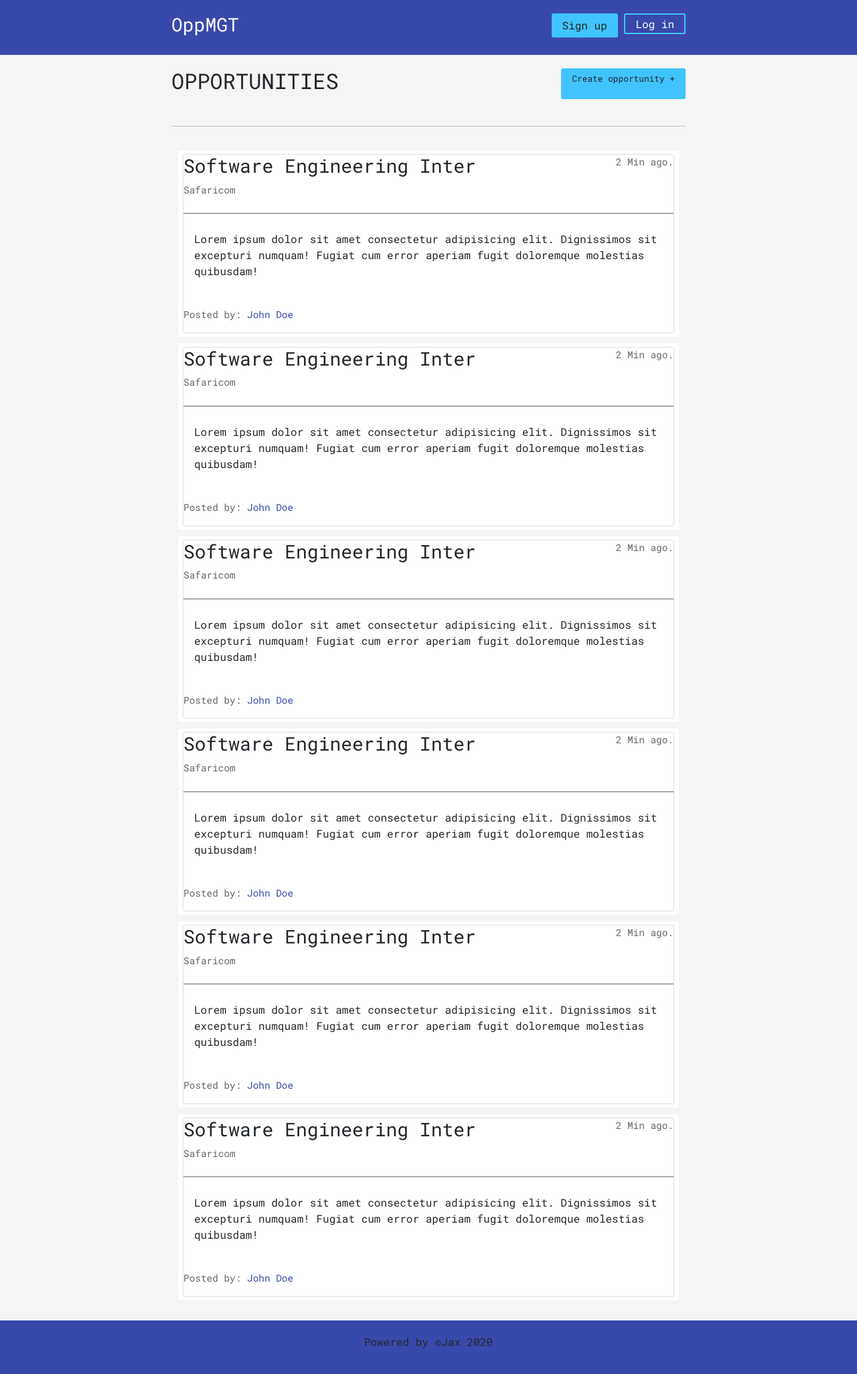
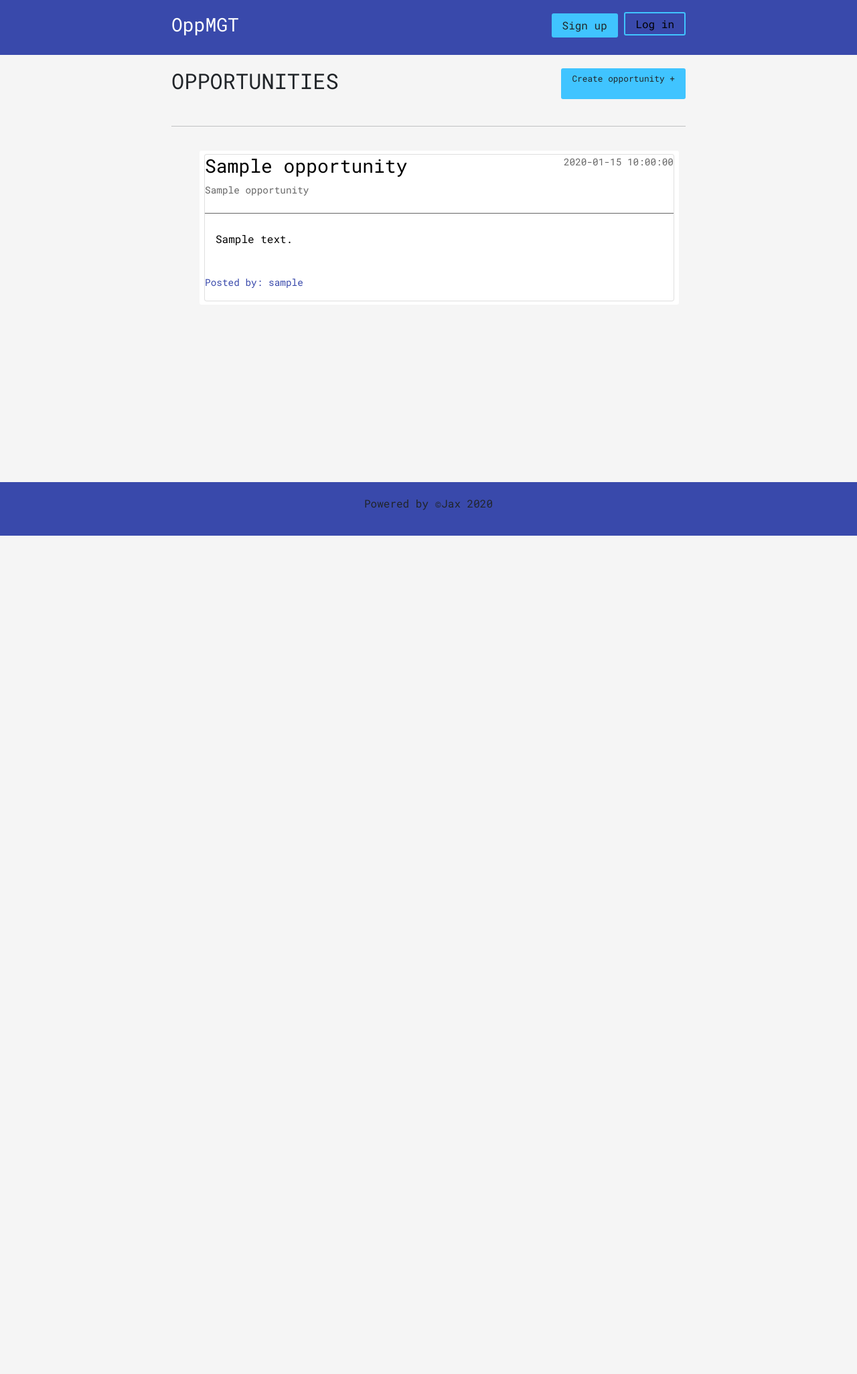
Before and after one commit to JacobJax/OpportunityMGT, a Flask app: page / in a window 1280 px wide. Shown: the whole page at 67% size. After the commit the page ends 800 px from the top, so only its background shows below. Run offline with Flask 2, Linux system fonts and the light colour scheme; tables that the repository leaves empty hold one stand-in row (values such as "Sample post").

Commit message:
add html templates

```diff
--- a/app.py
+++ b/app.py
@@ -1,9 +1,10 @@
+from datetime import datetime
 from flask import Flask, render_template, url_for, redirect, request
 from werkzeug.security import generate_password_hash, check_password_hash
 from flask_login import LoginManager, UserMixin, login_required, login_user, logout_user, current_user
 from flask_sqlalchemy import SQLAlchemy
 from flask_wtf import FlaskForm
-from wtforms import StringField, SelectField, PasswordField, TextAreaField, IntegerField
+from wtforms import StringField, SelectField, PasswordField, TextAreaField, IntegerField, SubmitField
 from wtforms.validators import DataRequired, Email
 
 
@@ -35,18 +36,21 @@ class AddForm(FlaskForm):
     description = TextAreaField('Description', validators=[DataRequired()])
     amount = IntegerField('Amount:', validators=[DataRequired()])
     level = SelectField(u'Choose level', choices=[('Manager'), ('Senior'), ('Junior'), ('Entry'), ('Intern')])
+    submit = SubmitField('Submit opportunity')
 
 
 class LoginForm(FlaskForm):
 
     email = StringField('Email:', validators=[Email()])
     password = PasswordField('Password:', validators=[DataRequired()])
+    submit = SubmitField('Log in')
 
 
 class SignUpForm(FlaskForm):
     username = StringField('Username:', validators=[DataRequired()])
     email = StringField('Email:', validators=[Email()])
     password = PasswordField('Password:', validators=[DataRequired()])
+    submit = SubmitField('Sign up')
 
 ######################################
 
@@ -70,6 +74,7 @@ class User(UserMixin, db.Model):
     def json(self):
         opportunities = [opportunity.json() for opportunity in self.opportunities]
         return {
+            'id': self.id,
             'username': self.username,
             'email': self.email,
             'opportunities': opportunities
@@ -85,6 +90,7 @@ class Opportunity(db.Model):
     description = db.Column(db.String(255), nullable=False)
     amount = db.Column(db.Integer, nullable=False)
     level = db.Column(db.String(50), nullable=False)
+    date_posted = db.Column(db.DateTime, default=datetime.utcnow)
     user_id = db.Column(db.Integer, db.ForeignKey('users.id'), nullable=False)
     discoveries = db.relationship('Discovery', backref='opportunity', lazy=True)
 
@@ -100,11 +106,14 @@ class Opportunity(db.Model):
     def json(self):
         discoveries = [discovery.json() for discovery in self.discoveries]
         return {
+            'id': self.id,
             'title': self.title,
             'description': self.description,
             'amount': self.amount,
             'level': self.level,
-            'discoveries': len(discoveries)
+            'discoveries': len(discoveries),
+            'author': self.author.username,
+            'date_posted': self.date_posted
         }
 
 
@@ -128,7 +137,8 @@ class Discovery(db.Model):
 def index():
 
     opportunities_list = Opportunity.query.all()
-    opportunities = [opportunity.json() for opportunity in opportunities_list]
+    n_opportunities = [opportunity.json() for opportunity in opportunities_list]
+    opportunities = n_opportunities[::-1]
 
     return render_template('index.html', opportunities=opportunities)
 
@@ -179,18 +189,27 @@ def login():
     form = LoginForm()
 
     if form.validate_on_submit():
-        user = User.query.filter_by(form.email.data).first()
-        if check_password_hash(user.password, form.password.data):
+        user = User.query.filter_by(email=form.email.data).first()
+        if user is not None and check_password_hash(user.password, form.password.data):
 
             login_user(user)
-            next = request.args.get('next')
-            if next == None or next[0] == '/':
-                next = url_for('index')
-
-            return redirect('next')
+            next_page = request.args.get('next')
+            return redirect(next_page) if next_page else redirect(url_for('index'))
 
     return render_template('login.html', form=form)
 
+@app.route('/opportunity/<int:opportunity_id>')
+@login_required
+def opportunity(opportunity_id):
+
+    discovery = Discovery(current_user.id, opportunity_id)
+    db.session.add(discovery)
+    db.session.commit()
+
+    opportunity_q = Opportunity.query.filter_by(id=opportunity_id).first()
+    opportunity = opportunity_q.json()
+
+    return render_template('opportunity.html', opportunity=opportunity)
 
 @app.route('/logout')
 @login_required
--- a/static/style.css
+++ b/static/style.css
@@ -12,6 +12,10 @@ body{
     background: #f5f5f5;
     display: flex;
     flex-direction: column;
+}
+
+li{
+    list-style: none;
 }
 
 /* navigation */
@@ -76,7 +80,7 @@ nav{
 }
 
 /* buttons */
-a{text-decoration: none; color: #fff}
+a{text-decoration: none; color: #000}
 
 .btn{
     background: #40c4ff;
@@ -92,7 +96,7 @@ a{text-decoration: none; color: #fff}
 }
 .btn-i{
     border: #40c4ff 2px solid;
-    padding: 3px 15px;
+    padding: 5px 15px;
     border-radius: 3px;
 }
 .btn-i:hover{
--- a/templates/add.html
+++ b/templates/add.html
@@ -5,7 +5,7 @@
         <div class="add-form container">
             <h3 style="color:#fff; text-align: center;">Add Opportunity</h3>
             <div class="opp-form">
-                <form class="row g-3">
+                <form method="POST" class="row g-3">
                     {{ form.hidden_tag() }}
                     <div class="col-md-6">
                         {{ form.title.label(class="form-label") }}
@@ -54,7 +54,7 @@
                     </div>
 
                     <div class="col-12">
-                        <button type="submit" class="btn btn-primary">Submit opportunity</button>
+                        {{ form.submit(class="btn btn-primary") }}
                     </div>
                 </form>
             </div>
--- a/templates/base.html
+++ b/templates/base.html
@@ -11,10 +11,15 @@
 <body>
     <nav>
         <div class="navigation">
-            <h3>OppMGT</h3>
+            <h3> <a href="{{ url_for('index') }}" style="color:white">OppMGT</a> </h3>
             <div class="nav-items">
-                <a href="{{ url_for('signup') }}" class="btn">Sign up</a>
-                <a href="{{ url_for('login') }}" class="btn-i">Log in</a>
+                {% if current_user.is_authenticated %}
+                    <a href="#" class="btn">Hi {{ current_user.username }}</a>
+                    <a href="{{ url_for('logout') }}" class="btn-i">Log out</a>
+                {% else %}
+                    <a href="{{ url_for('signup') }}" class="btn">Sign up</a>
+                    <a href="{{ url_for('login') }}" class="btn-i">Log in</a>
+                {% endif %}
             </div>
         </div>
     </nav>
--- a/templates/index.html
+++ b/templates/index.html
@@ -10,120 +10,32 @@
         <br><hr>
 
         <div class="opportunities">
+            {% for opportunity in opportunities %}
+                <ul>
+                    <li><a href="/opportunity/{{ opportunity['id'] }}">
                         <div class="opportunity">
                             <div class="card">
                                 <div class="card-head">
                                     <div class="card-title">
-                            <h3>Software Engineering Inter</h3>
-                            <p class="inactive">Safaricom</p>
+                                        <h3>{{ opportunity['title'] }}</h3>
+                                        <p class="inactive">{{ opportunity['title'] }}</p>
                                     </div>
                                     <div class="sub-date">
-                            <p class="inactive">2 Min ago.</p>
+                                        <p class="inactive">{{ opportunity['date_posted'] }}</p>
                                     </div>
                                 </div>
                                 <div class="card-body">
-                        <p>Lorem ipsum dolor sit amet consectetur adipisicing elit. Dignissimos sit excepturi numquam! Fugiat cum error aperiam fugit doloremque molestias quibusdam!</p>
+                                    <p>{{ opportunity['description'] }}</p>
                                 </div>
                                 <div class="author">
-                        <p class="inactive">Posted by: <a href="#">John Doe</a></p>
+                                    <p class="inactive">Posted by: <a href="#">{{ opportunity['author'] }}</a></p>
                                 </div>
                             </div>
                         </div>
-            <div class="opportunity">
-                <div class="card">
-                    <div class="card-head">
-                        <div class="card-title">
-                            <h3>Software Engineering Inter</h3>
-                            <p class="inactive">Safaricom</p>
+                    </a></li>
+                </ul>
+            {% endfor %}
         </div>
-                        <div class="sub-date">
-                            <p class="inactive">2 Min ago.</p>
-                        </div>
-                    </div>
-                    <div class="card-body">
-                        <p>Lorem ipsum dolor sit amet consectetur adipisicing elit. Dignissimos sit excepturi numquam! Fugiat cum error aperiam fugit doloremque molestias quibusdam!</p>
-                    </div>
-                    <div class="author">
-                        <p class="inactive">Posted by: <a href="#">John Doe</a></p>
-                    </div>
-                </div>
-            </div>
-            <div class="opportunity">
-                <div class="card">
-                    <div class="card-head">
-                        <div class="card-title">
-                            <h3>Software Engineering Inter</h3>
-                            <p class="inactive">Safaricom</p>
-                        </div>
-                        <div class="sub-date">
-                            <p class="inactive">2 Min ago.</p>
-                        </div>
-                    </div>
-                    <div class="card-body">
-                        <p>Lorem ipsum dolor sit amet consectetur adipisicing elit. Dignissimos sit excepturi numquam! Fugiat cum error aperiam fugit doloremque molestias quibusdam!</p>
-                    </div>
-                    <div class="author">
-                        <p class="inactive">Posted by: <a href="#">John Doe</a></p>
-                    </div>
-                </div>
-            </div>
-            <div class="opportunity">
-                <div class="card">
-                    <div class="card-head">
-                        <div class="card-title">
-                            <h3>Software Engineering Inter</h3>
-                            <p class="inactive">Safaricom</p>
-                        </div>
-                        <div class="sub-date">
-                            <p class="inactive">2 Min ago.</p>
-                        </div>
-                    </div>
-                    <div class="card-body">
-                        <p>Lorem ipsum dolor sit amet consectetur adipisicing elit. Dignissimos sit excepturi numquam! Fugiat cum error aperiam fugit doloremque molestias quibusdam!</p>
-                    </div>
-                    <div class="author">
-                        <p class="inactive">Posted by: <a href="#">John Doe</a></p>
-                    </div>
-                </div>
-            </div>
-            <div class="opportunity">
-                <div class="card">
-                    <div class="card-head">
-                        <div class="card-title">
-                            <h3>Software Engineering Inter</h3>
-                            <p class="inactive">Safaricom</p>
-                        </div>
-                        <div class="sub-date">
-                            <p class="inactive">2 Min ago.</p>
-                        </div>
-                    </div>
-                    <div class="card-body">
-                        <p>Lorem ipsum dolor sit amet consectetur adipisicing elit. Dignissimos sit excepturi numquam! Fugiat cum error aperiam fugit doloremque molestias quibusdam!</p>
-                    </div>
-                    <div class="author">
-                        <p class="inactive">Posted by: <a href="#">John Doe</a></p>
-                    </div>
-                </div>
-            </div>
-            <div class="opportunity">
-                <div class="card">
-                    <div class="card-head">
-                        <div class="card-title">
-                            <h3>Software Engineering Inter</h3>
-                            <p class="inactive">Safaricom</p>
-                        </div>
-                        <div class="sub-date">
-                            <p class="inactive">2 Min ago.</p>
-                        </div>
-                    </div>
-                    <div class="card-body">
-                        <p>Lorem ipsum dolor sit amet consectetur adipisicing elit. Dignissimos sit excepturi numquam! Fugiat cum error aperiam fugit doloremque molestias quibusdam!</p>
-                    </div>
-                    <div class="author">
-                        <p class="inactive">Posted by: <a href="#">John Doe</a></p>
-                    </div>
-                </div>
-            </div>
-        </div>
+
     </section>
 {% endblock %}
```
Also changed, not shown: templates/login.html (+6 -3 lines), templates/opportunity.html (added, +14 -0 lines), templates/signup.html (+7 -3 lines). Lines whose indentation alone changed are shown as unchanged.
